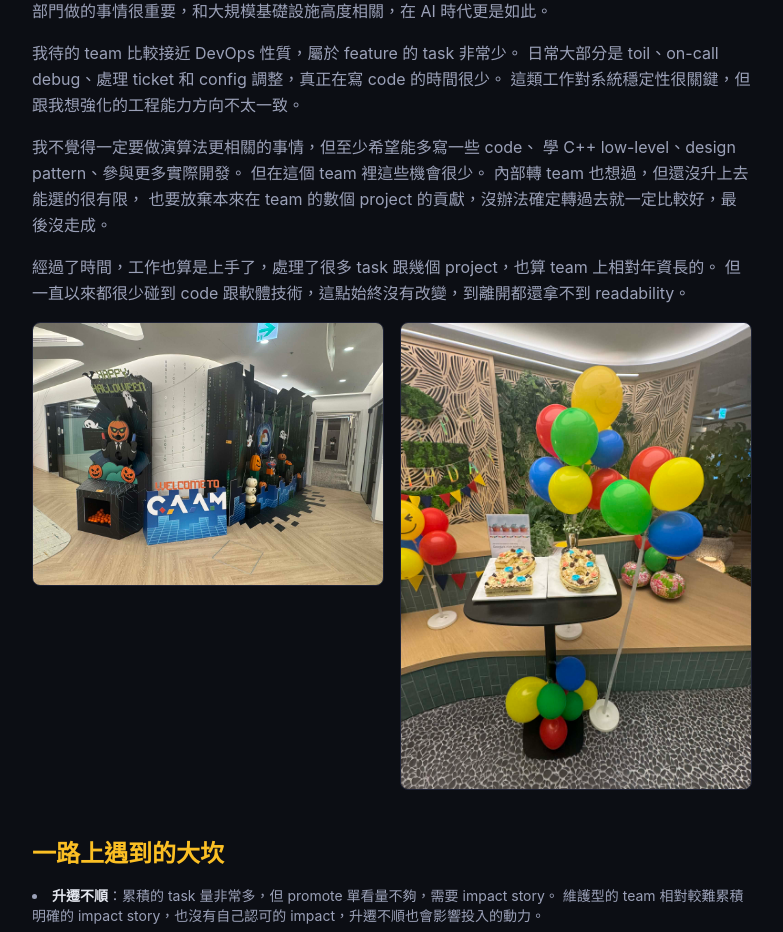
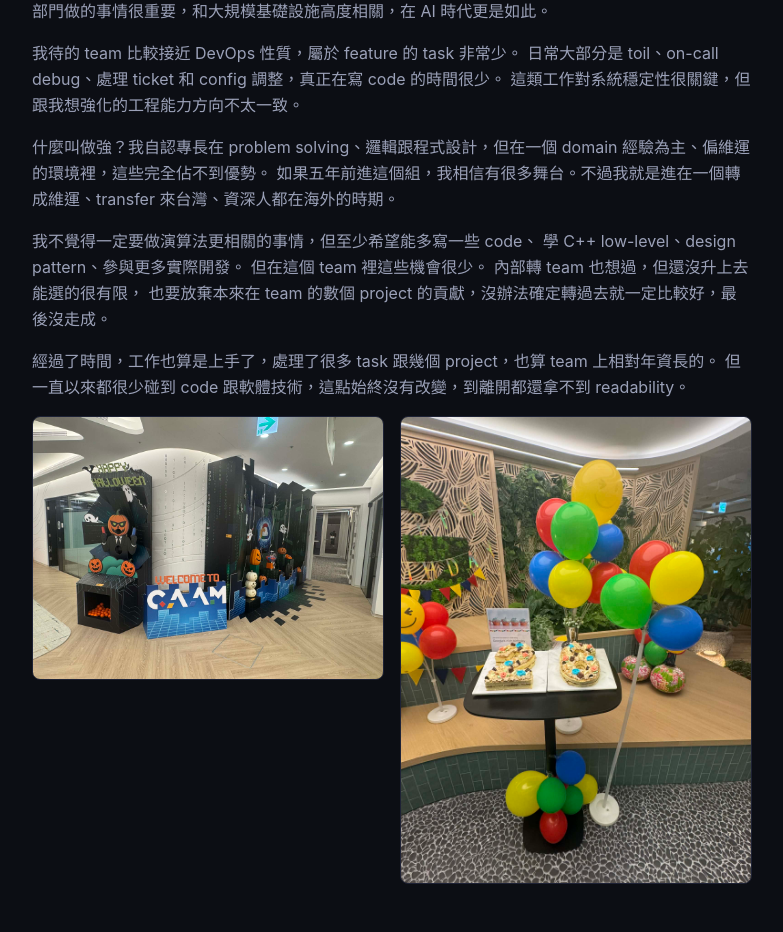
Before and after one commit to HanaYukii/hanayukii-site, a Next.js app: page /blog/leaving-google in a window 1280 px wide. Shown: the part 1900-2832 px from the top of the page, without its empty margins (248-1031 px from the left). Built offline with nearby package versions, Linux system fonts and the light colour scheme.

Commit message:
Add context on strength mismatch and promotion achievements to leaving-google

```diff
--- a/src/app/blog/leaving-google/page.tsx
+++ b/src/app/blog/leaving-google/page.tsx
@@ -145,6 +145,10 @@ export default function LeavingGoogle() {
               這類工作對系統穩定性很關鍵，但跟我想強化的工程能力方向不太一致。
             </p>
             <p>
+              什麼叫做強？我自認專長在 problem solving、邏輯跟程式設計，但在一個 domain 經驗為主、偏維運的環境裡，這些完全佔不到優勢。
+              如果五年前進這個組，我相信有很多舞台。不過我就是進在一個轉成維運、transfer 來台灣、資深人都在海外的時期。
+            </p>
+            <p>
               我不覺得一定要做演算法更相關的事情，但至少希望能多寫一些 code、
               學 C++ low-level、design pattern、參與更多實際開發。
               但在這個 team 裡這些機會很少。
@@ -172,6 +176,7 @@ export default function LeavingGoogle() {
               <li>
                 <strong>升遷不順</strong>：累積的 task 量非常多，但 promote 單看量不夠，需要 impact story。
                 維護型的 team 相對較難累積明確的 impact story，也沒有自己認可的 impact，升遷不順也會影響投入的動力。
+                以常聽到的標準，完成兩個主要 project 就有機會升，這個在第一次提的時候其實已經達成了——雖然也不是什麼多厲害的 project，但至少都是 data center 跑著不少機器的產品，我作為我們這產品的 POC 完整參與了兩代。
               </li>
               <li>
                 <strong>主管更換與空窗</strong>：三年出頭換了三任，
```
